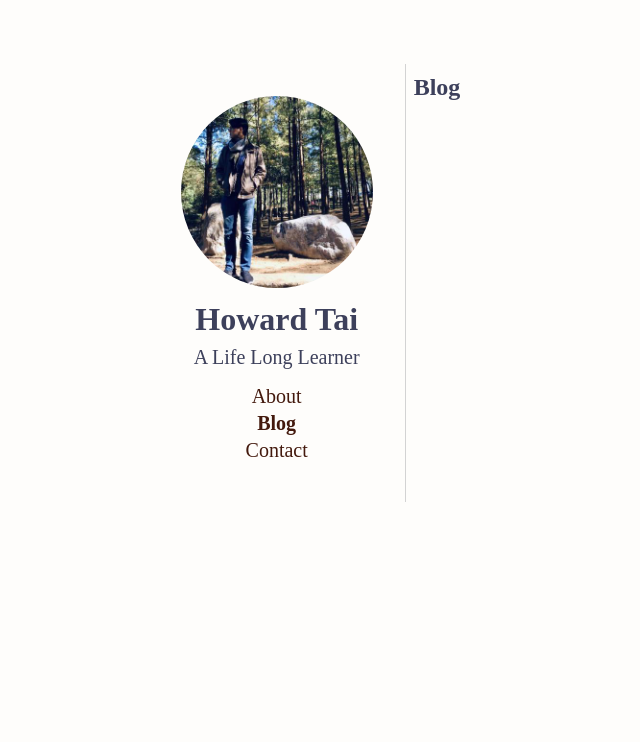
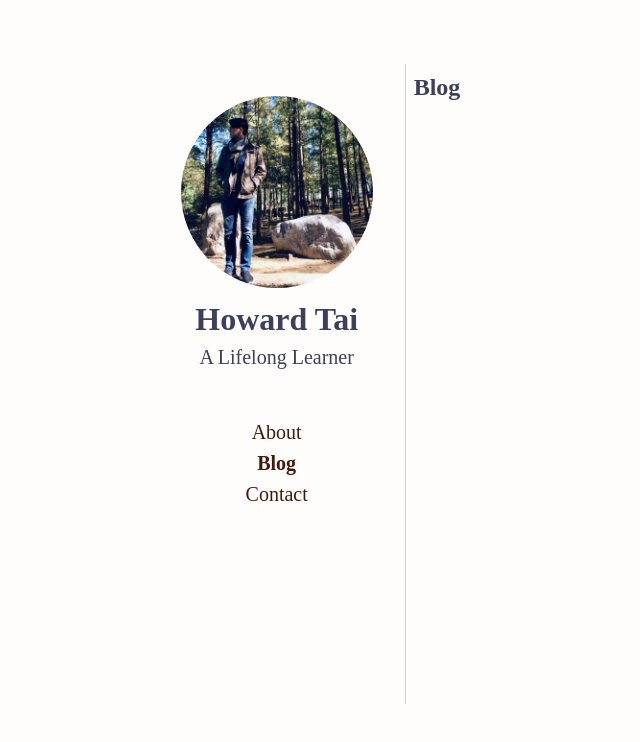
Before and after one commit to Howard86/howardism, a Next.js app: page / in a window 1280 px wide. Shown: the top 742 px of the page, without its empty margins (21-661 px from the left). Built offline with nearby package versions, Linux system fonts and the light colour scheme.

Commit message:
:lipstick: update SideBar styling

```diff
--- a/src/components/Layout.tsx
+++ b/src/components/Layout.tsx
@@ -6,9 +6,7 @@ import SideBar from "./SideBar";
 const Layout: FC = ({ children }) => (
   <Box sx={{ maxWidth: 2048, mx: "auto" }} fontSize={[1, 2, 3]} pt={[3, 4, 5]}>
     <Flex flexDirection="row" flex-wrap="wrap">
-      <Box width={1 / 3} sx={{ borderRight: "1px solid ", borderColor: "lightgray" }}>
-        <SideBar />
-      </Box>
+      <SideBar />
       <Box as="main" width={2 / 3}>
         {children}
       </Box>
--- a/src/components/Nav.tsx
+++ b/src/components/Nav.tsx
@@ -21,10 +21,10 @@ const Nav: FC = () => {
   const isSelected = useCallback((href: string) => route.pathname === href, [route.pathname]);
 
   return (
-    <Box as="nav" sx={{ textAlign: "center" }}>
+    <Box as="nav" sx={{ textAlign: "center" }} py={[2, 3, 4]}>
       <Box as="ul" p={1}>
         {NAV_OPTIONS.map(({ title, href }) => (
-          <Box as="li" key={title} my={1}>
+          <Box as="li" key={title} my={[1, 2]}>
             <StyledLink href={href} selected={isSelected(href)}>
               {title}
             </StyledLink>
--- a/src/components/Profile.tsx
+++ b/src/components/Profile.tsx
@@ -4,13 +4,16 @@ import { Image, Box, Text, Link } from "rebass/styled-components";
 const Profile: FC = () => (
   <Box sx={{ textAlign: "center" }}>
     <Link href="https://github.com/howard86" target="_blank">
-      <Image src="/profile.jpeg" sx={{ width: "12rem", height: "auto", borderRadius: 9999 }} />
+      <Image
+        src="/profile.jpeg"
+        sx={{ width: ["6rem", "12rem"], height: "auto", borderRadius: 9999 }}
+      />
     </Link>
     <Text fontSize={[2, 4, 5]} fontWeight="bold" my={2}>
       Howard Tai
     </Text>
     <Text my={2} fontSize={[1, 2, 3]}>
-      A Life Long Learner
+      A Lifelong Learner
     </Text>
   </Box>
 );
--- a/src/components/SideBar.tsx
+++ b/src/components/SideBar.tsx
@@ -1,16 +1,25 @@
 import React, { FC, memo } from "react";
 import { Box, Flex } from "rebass/styled-components";
+import styled from "styled-components";
 
 import Nav from "./Nav";
 import Profile from "./Profile";
 
+const StyledFlex = styled(Flex)`
+  flex-direction: column;
+  border-right-width: 1px;
+  border-right-style: solid;
+  border-right-color: lightgray;
+  min-height: 80vh;
+`;
+
 const SideBar: FC = () => (
-  <Flex flexDirection="column" py={[3, 4]}>
+  <StyledFlex py={[3, 4]} width={1 / 3}>
     <Box alignSelf="flex-end" mx={[3, 4]}>
       <Profile />
       <Nav />
     </Box>
-  </Flex>
+  </StyledFlex>
 );
 
 export default memo(SideBar);
```
